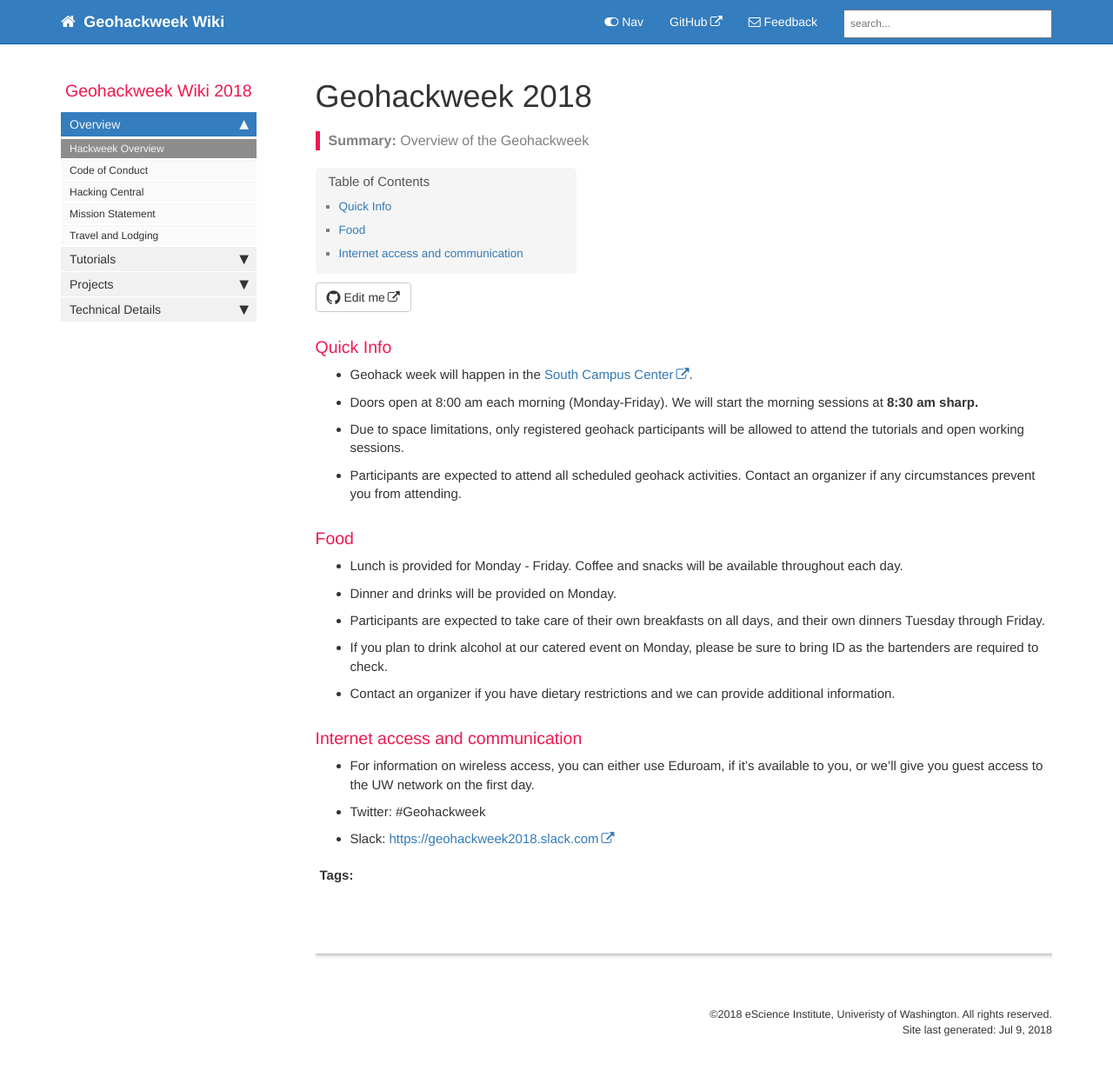
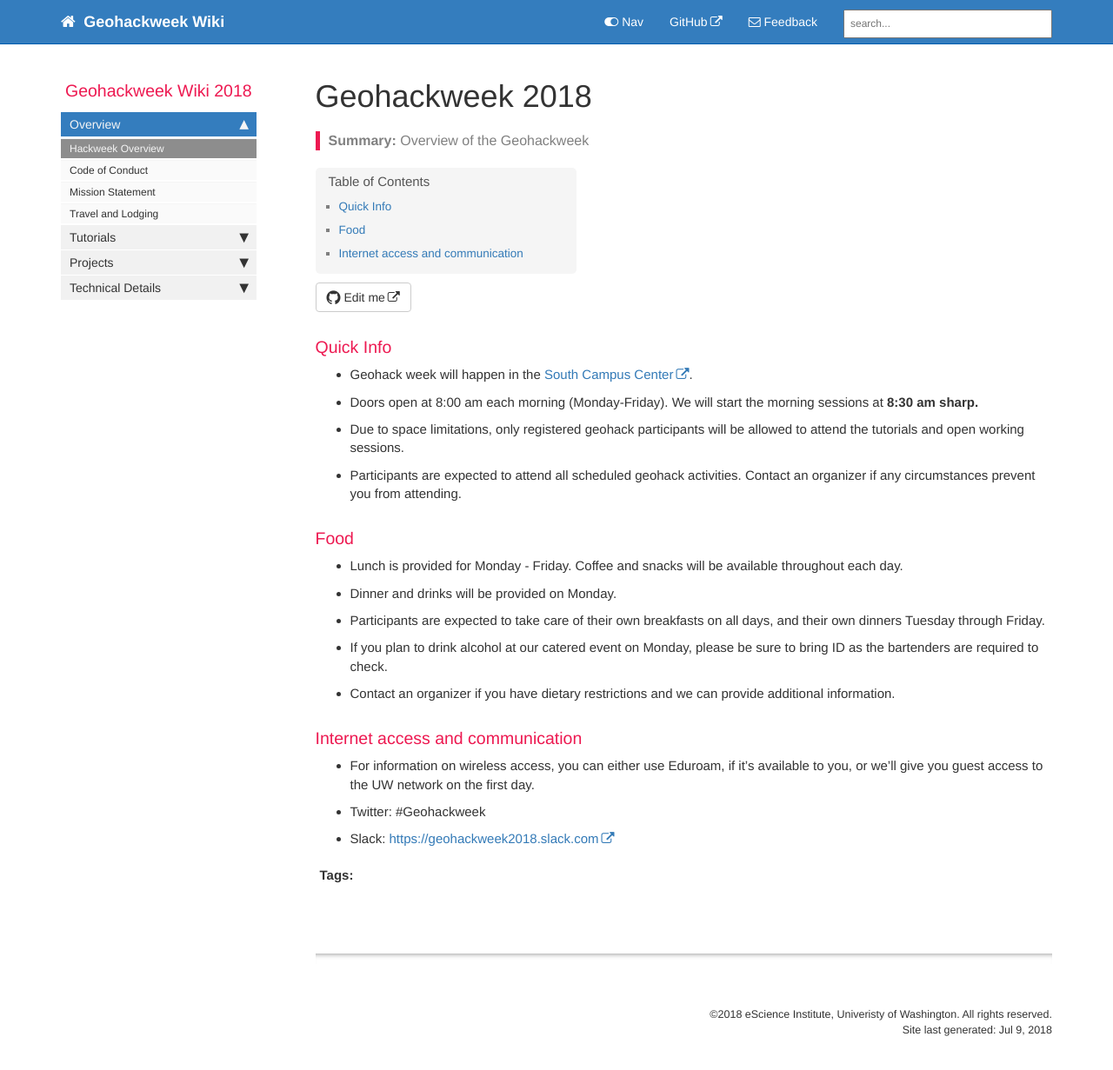
Before and after one commit to waterhackweek/wiki, a Jekyll site: the page built from index.md, in a window 1280 px wide and 1245 px high. Shown: the top 1231 px of the window at 87% size. Built offline with Jekyll 4.4.1, drawn with Linux system fonts in a browser that asks for light colours; nearby versions of some CDN libraries; comment, search, counter and statistics services are not loaded.

Commit message:
remove hacking central for now

```diff
--- a/_data/sidebars/mydoc_sidebar.yml
+++ b/_data/sidebars/mydoc_sidebar.yml
@@ -30,10 +30,6 @@ entries:
 
     - title: Code of Conduct
       url: /code_of_conduct.html
-      output: web, pdf
-
-    - title: Hacking Central
-      url: /hacking_central.html
       output: web, pdf
 
     - title: Mission Statement
```
